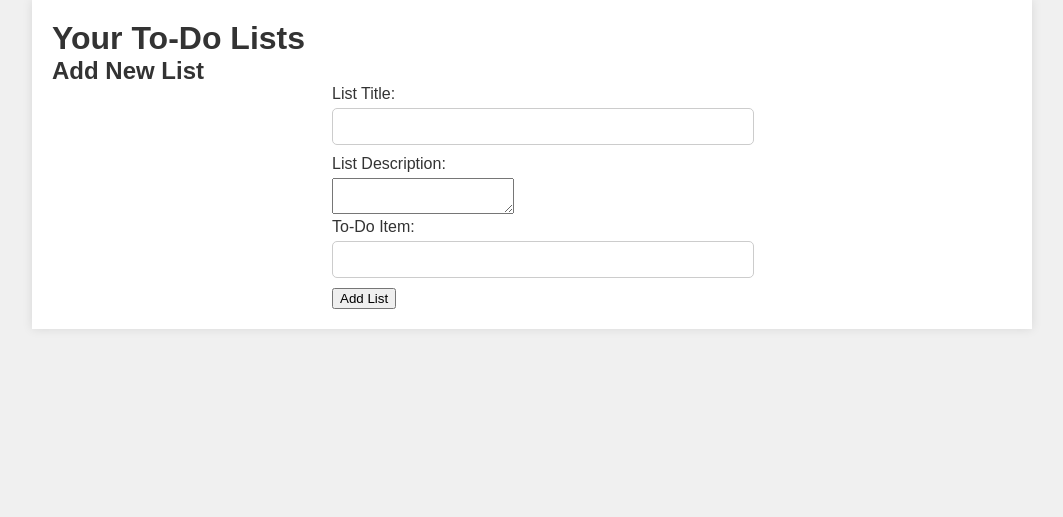
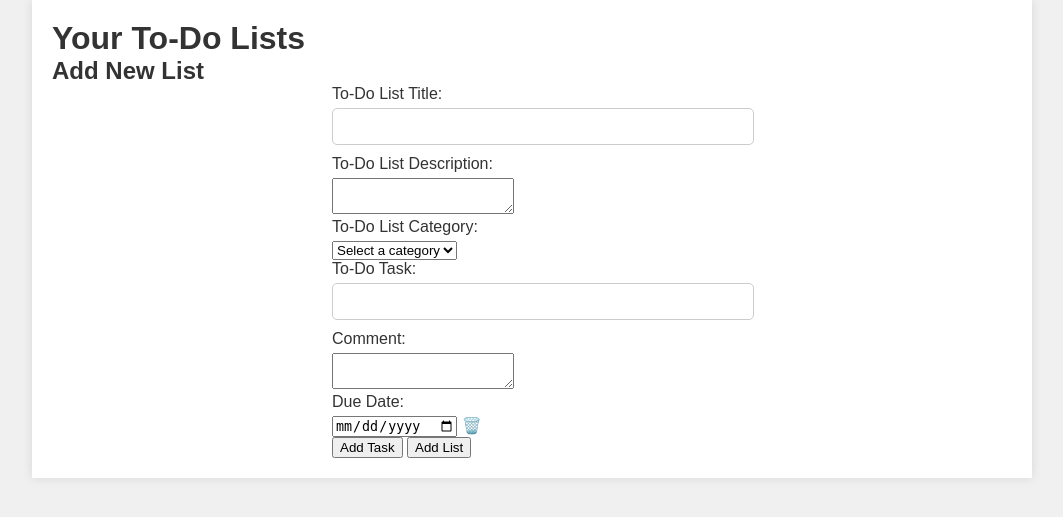
Before and after one commit to assemanur/dodone, a Flask app: template templates/view_lists.html in a window 1280 px wide. Shown: the top 517 px of the page, without its empty margins (108-1171 px from the left). Run offline with Flask 3, Linux system fonts and the light colour scheme; the template is opened without the code that fills it, so the values that code supplies are empty.

Commit message:
added more input fields in the form, added JavaScript to dynamically remove to-do items from the new list form

```diff
--- a/templates/view_lists.html
+++ b/templates/view_lists.html
@@ -7,7 +7,7 @@ View Lists
 {% block head %}
 
 <style>
-.status-button {
+.status-button, .remove_task {
     cursor: pointer;
     font-weight: bold;
 }
@@ -66,8 +66,12 @@ function updateStatus(itemId) {
                                 {% endif %}
                             </span>
                             {{ item.description }}
+                            {% if item.comment %}
                             <p><span class="todo-comment">{{ item.comment }}</span></p>
-                            <p><span class="todo-due-date"> by: {{ item.due_date.strftime('%B %d') if item.due_date else '' }}</span></p>
+                            {% endif %}
+                            {% if item.due_date %}
+                            <p><span class="todo-due-date"> 🗓️ by: {{ item.due_date.strftime('%B %d') if item.due_date else '' }}</span></p>
+                            {% endif %}
                         </li>
                     {% endfor %}
                 </ul>
@@ -79,18 +83,66 @@ function updateStatus(itemId) {
     <div class="add-new-list">
         <h2>Add New List</h2>
         <form action="/add_new_list" method="post">
-            <label for="list_title">List Title:</label>
+            <label for="list_title">To-Do List Title:</label>
             <input type="text" id="list_title" name="list_title" required>
 
-            <label for="list_description">List Description:</label>
+            <label for="list_description">To-Do List Description:</label>
             <textarea id="list_description" name="list_description"></textarea>
 
-            <!-- to add a single to-do item to start with -->
-            <label for="todo_item">To-Do Item:</label>
-            <input type="text" id="todo_item" name="todo_item" required>
+            <label for="list_category">To-Do List Category:</label>
+                <select id="list_category" name="list_category">
+                    <option value="" disabled selected>Select a category</option>
+                    <option value="1">Personal</option>
+                    <option value="2">Work</option>
+                    <option value="3">Hobby</option>
+                    <option value="4">Health</option>
+                    <option value="5">Education</option>
+                </select>
+
+            <div id="todo_tasks">
+                <div class="todo_task">
+                    <label for="todo_item">To-Do Task:</label>
+                    <input type="text" class="todo_item" name="todo_item[]" required>
+
+                    <label for="todo_comment">Comment:</label>
+                    <textarea class="todo_comment" name="todo_comment[]"></textarea>
+
+                    <label for="todo_due_date">Due Date:</label>
+                    <input type="date" class="todo_due_date" name="todo_due_date[]">
+                    <!-- button to remove the to-do item -->
+                    <span class="remove_task" role="button" aria-label="Remove task">🗑️</span>
+                </div>
+
+            </div>
+
+            <button type="button" id="add_task">Add Task</button>
 
             <input type="submit" value="Add List">
         </form>
     </div>
+
+    <!-- AJAX script to add a task-->
+    <script>
+        $(document).ready(function() {
+            $('#add_task').click(function(e) {
+                e.preventDefault();
+                $('#todo_tasks').append('<div class="todo_task"><input type="text" class="todo_item" name="todo_item[]" required><textarea class="todo_comment" name="todo_comment[]"></textarea><input type="date" class="todo_due_date" name="todo_due_date[]"><span class="remove_task" role="button" aria-label="Remove task">🗑️</span></div>');
+            });
+        });
+    </script>
+
+    <script>
+        document.addEventListener('DOMContentLoaded', function() {
+            const todoTasksContainer = document.getElementById('todo_tasks');
+
+        todoTasksContainer.addEventListener('click', function(e) {
+            if (e.target && e.target.matches('.remove_task')) {
+                const todoTask = e.target.closest('.todo_task');
+                todoTask.remove();
+            }
+        });
+    });
+    </script>
+
 </div>
 {% endblock %}
```
